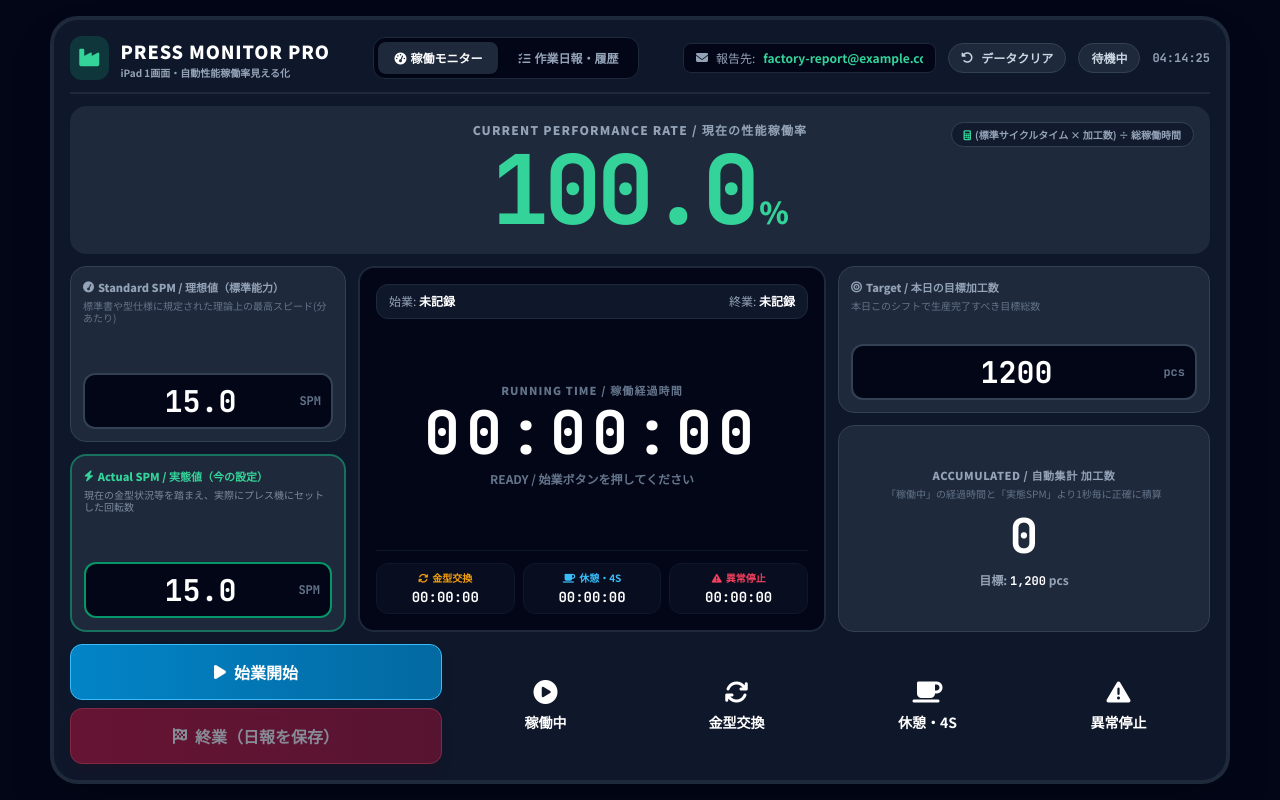
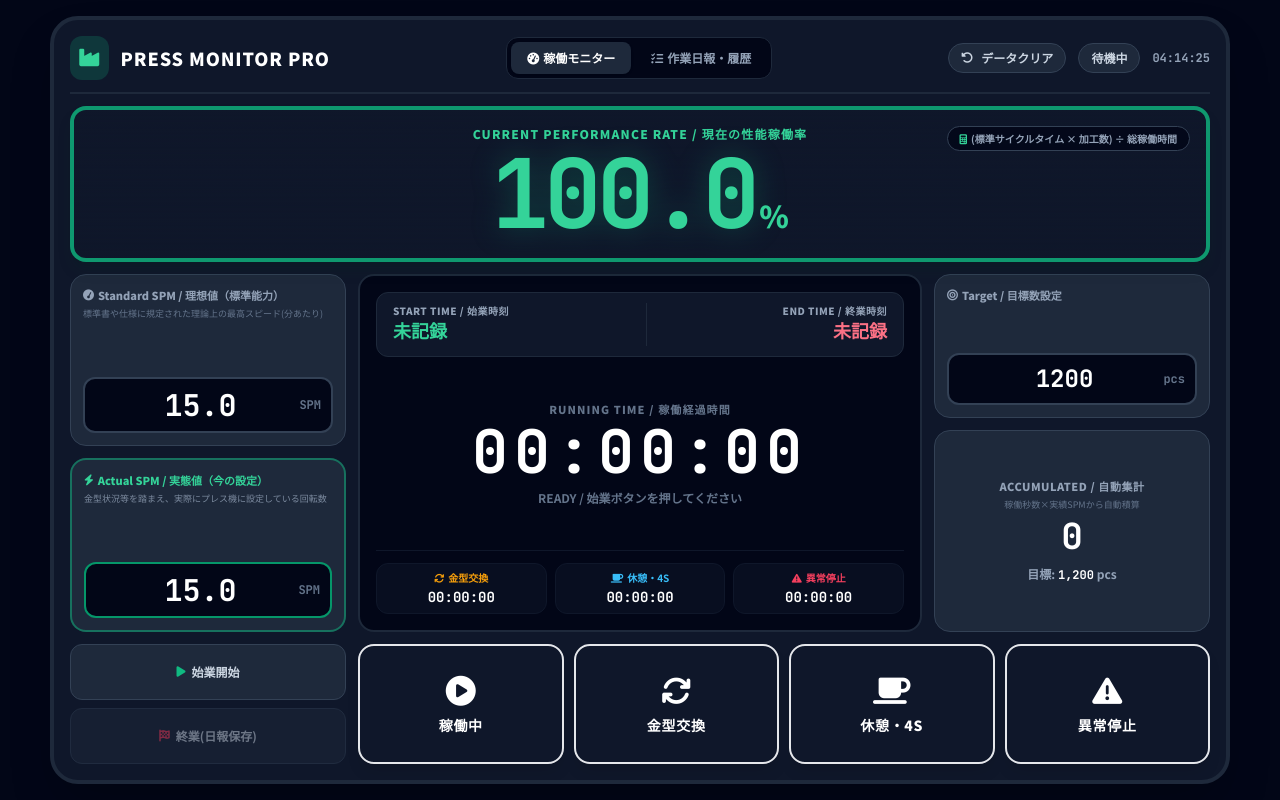
Before and after one commit to RT-acd/press_monitor_demo_v.0.2, a plain HTML site: page index.html in a window 1280 px wide. Drawn offline with nearby package versions, Linux system fonts and the light colour scheme.

Commit message:
Update index.html

```diff
--- a/index.html
+++ b/index.html
@@ -15,7 +15,7 @@
     <!-- FontAwesome (アイコン素材集) -->
     <link rel="stylesheet" href="https://cdnjs.cloudflare.com/ajax/libs/font-awesome/6.5.1/css/all.min.css">
 
-    <!-- Tailwindのカスタムカラー・フォント設定（保守性の向上） -->
+    <!-- Tailwindのカスタムカラー・フォント設定 -->
     <script>
         tailwind.config = {
             theme: {
@@ -62,7 +62,6 @@
 </head>
 <body class="bg-slate-950 text-slate-100 flex items-center justify-center p-2 sm:p-4">
 
-<!-- iPadアスペクト比にフィットする頑丈なメインコンテナ -->
 <div class="w-full max-w-[1180px] h-full max-h-[820px] bg-slate-900 border-4 border-slate-800 rounded-[28px] shadow-2xl p-4 flex flex-col gap-3 relative overflow-hidden">
 
     <!-- 共通ヘッダー -->
@@ -75,7 +74,6 @@
                 <h1 class="text-lg font-black text-white tracking-wider flex items-center gap-2">
                     PRESS MONITOR PRO
                 </h1>
-                <p class="text-[10px] text-slate-400 font-bold">iPad 1画面・自動性能稼働率見える化</p>
             </div>
         </div>
 
@@ -89,15 +87,8 @@
             </button>
         </div>
 
-        <!-- 管理設定、リセット、現在のステータス -->
+        <!-- セーフティリセット、現在のステータス -->
         <div class="flex items-center gap-3">
-            <!-- 宛先アドレス設定 -->
-            <div class="bg-slate-950 border border-slate-800 rounded-lg px-3 py-1.5 text-xs text-slate-400 flex items-center gap-2">
-                <i class="fa-solid fa-envelope"></i>
-                <span>報告先:</span>
-                <input type="email" id="report-email" value="factory-report@example.com" class="bg-transparent border-none text-emerald-400 font-bold focus:outline-none w-[160px]" title="終業報告の送信先メールアドレス">
-            </div>
-
             <!-- セーフティリセットボタン (2段階確認式) -->
             <button class="bg-slate-800 text-slate-300 border border-slate-700 hover:bg-slate-700 px-3 py-1.5 rounded-full text-xs font-bold flex items-center gap-2 transition-all active:scale-95" id="btn-reset" onclick="triggerReset()">
                 <i class="fa-solid fa-rotate-left"></i>
@@ -111,25 +102,25 @@
     <!-- ビューA: 稼働モニター (ダッシュボード) -->
     <div id="view-dashboard" class="flex-1 flex flex-col gap-3 fade-in">
 
-        <!-- 性能稼働率パネル (最上部に巨大配置) -->
-        <div class="bg-slate-800 border-3 border-slate-700 rounded-2xl p-4 flex flex-col justify-center items-center relative transition-all" id="rate-box">
-            <p class="text-xs font-black text-slate-400 tracking-widest uppercase mb-1">
+        <!-- 性能稼働率パネル (最上部にグラデーションと強いネオングローで巨大配置) -->
+        <div class="bg-gradient-to-b from-slate-900 to-slate-850 border-4 border-emerald-500/80 rounded-2xl p-4 flex flex-col justify-center items-center relative transition-all shadow-lg shadow-emerald-950/20" id="rate-box">
+            <p class="text-xs font-black text-emerald-400 tracking-widest uppercase mb-1">
                 CURRENT PERFORMANCE RATE / 現在の性能稼働率
             </p>
             <div class="flex items-baseline justify-center">
-                <span class="font-mono text-8xl font-black text-emerald-400 tracking-tighter" id="perf-rate">100.0</span>
+                <span class="font-mono text-8xl font-black text-emerald-400 tracking-tighter drop-shadow-[0_0_15px_rgba(16,185,129,0.3)]" id="perf-rate">100.0</span>
                 <span class="text-3xl text-emerald-400 font-black ml-1">%</span>
             </div>
-            <div class="absolute right-4 top-4 flex items-center gap-1 bg-slate-900/80 px-3 py-1 rounded-full border border-slate-700 text-[10px] font-bold text-slate-400">
+            <div class="absolute right-4 top-4 flex items-center gap-1 bg-slate-950/80 px-3 py-1 rounded-full border border-slate-700 text-[10px] font-bold text-slate-400">
                 <i class="fa-solid fa-calculator text-emerald-400"></i>
                 <span>(標準サイクルタイム × 加工数) ÷ 総稼働時間</span>
             </div>
         </div>
 
-        <!-- メイングリッド (左:SPM、中央:タイムクロック、右:目標・実績加工数) -->
+        <!-- メイングリッド (左:SPM、中央:タイムクロック、右:目標・実績加工数をコンパクトに) -->
         <div class="grid grid-cols-12 gap-3 flex-1 overflow-hidden">
 
-            <!-- 左側：キーボード入力設定エリア (Standard vs Actual) -->
+            <!-- 左側：キーボード入力設定エリア (Standard vs Actual) (幅: col-span-3) -->
             <div class="col-span-3 flex flex-col gap-3 h-full">
                 <!-- 標準SPM -->
                 <div class="bg-slate-800 border border-slate-700 rounded-2xl p-3 flex flex-col justify-center flex-1">
@@ -137,8 +128,8 @@
                         <i class="fa-solid fa-gauge-simple-high text-slate-400"></i>
                         <span>Standard SPM / 理想値（標準能力）</span>
                     </p>
-                    <p class="text-[10px] text-slate-500 mb-2 leading-tight">
-                        標準書や型仕様に規定された理論上の最高スピード(分あたり)
+                    <p class="text-[9px] text-slate-500 mb-2 leading-tight">
+                        標準書や仕様に規定された理論上の最高スピード(分あたり)
                     </p>
                     <div class="relative mt-auto">
                         <input type="number" id="std-spm" value="15.0" step="0.1" min="0.1" class="bg-slate-950 border-2 border-slate-700 focus:border-emerald-500 rounded-xl w-full p-2 text-white font-mono text-3xl text-center focus:outline-none transition-colors">
@@ -152,8 +143,8 @@
                         <i class="fa-solid fa-bolt text-emerald-400"></i>
                         <span>Actual SPM / 実態値（今の設定）</span>
                     </p>
-                    <p class="text-[10px] text-slate-400/80 mb-2 leading-tight">
-                        現在の金型状況等を踏まえ、実際にプレス機にセットした回転数
+                    <p class="text-[9px] text-slate-400/80 mb-2 leading-tight">
+                        金型状況等を踏まえ、実際にプレス機に設定している回転数
                     </p>
                     <div class="relative mt-auto">
                         <input type="number" id="act-spm" value="15.0" step="0.1" min="0" class="bg-slate-950 border-2 border-emerald-600 focus:border-emerald-400 rounded-xl w-full p-2 text-white font-mono text-3xl text-center focus:outline-none transition-colors">
@@ -162,12 +153,18 @@
                 </div>
             </div>
 
-            <!-- 中央：タイムクロック ＆ ロス時間内訳 -->
-            <div class="col-span-5 bg-slate-950 border-2 border-slate-800 rounded-2xl p-4 flex flex-col justify-between items-center h-full">
-                <!-- 始業・終業時間表示 -->
-                <div class="w-full flex justify-between bg-slate-900 border border-slate-800 rounded-xl px-3 py-2 text-xs">
-                    <div class="text-slate-400">始業: <span id="time-start-label" class="font-mono text-white font-bold">未記録</span></div>
-                    <div class="text-slate-400">終業: <span id="time-end-label" class="font-mono text-white font-bold">未記録</span></div>
+            <!-- 中央：タイムクロック ＆ ロス時間内訳 (幅: col-span-6 へ拡張し見やすく配置) -->
+            <div class="col-span-6 bg-slate-950 border-2 border-slate-800 rounded-2xl p-4 flex flex-col justify-between items-center h-full">
+                <!-- 始業・終業時間表示 (大型化してクッキリと常時表示) -->
+                <div class="w-full grid grid-cols-2 gap-3 bg-slate-900 border border-slate-800 rounded-xl px-4 py-2.5">
+                    <div class="text-left">
+                        <p class="text-[10px] text-slate-400 font-black tracking-wider">START TIME / 始業時刻</p>
+                        <p id="time-start-label" class="font-mono text-lg text-emerald-400 font-black">未記録</p>
+                    </div>
+                    <div class="text-right border-l border-slate-800 pl-3">
+                        <p class="text-[10px] text-slate-400 font-black tracking-wider">END TIME / 終業時刻</p>
+                        <p id="time-end-label" class="font-mono text-lg text-rose-400 font-black">未記録</p>
+                    </div>
                 </div>
 
                 <!-- 稼働中タイマー -->
@@ -175,7 +172,7 @@
                     <p class="text-[11px] font-black text-slate-500 tracking-widest mb-1">
                         RUNNING TIME / 稼働経過時間
                     </p>
-                    <div class="font-mono text-5xl sm:text-6xl text-white tracking-widest font-black leading-none" id="main-clock">
+                    <div class="font-mono text-6xl text-white tracking-widest font-black leading-none" id="main-clock">
                         00:00:00
                     </div>
                     <div class="text-xs font-bold text-slate-500 mt-2" id="clock-sub">
@@ -200,19 +197,16 @@
                 </div>
             </div>
 
-            <!-- 右側：目標数・自動集計加工数 -->
-            <div class="col-span-4 flex flex-col gap-3 h-full">
+            <!-- 右側：目標数・自動集計加工数 (幅: col-span-3 へコンパクトに縮小) -->
+            <div class="col-span-3 flex flex-col gap-3 h-full">
                 <!-- 本日の目標数入力 -->
                 <div class="bg-slate-800 border border-slate-700 rounded-2xl p-3 flex flex-col justify-center flex-1">
                     <p class="text-[11px] font-black text-slate-400 mb-1 flex items-center gap-1">
                         <i class="fa-solid fa-bullseye text-slate-400"></i>
-                        <span>Target / 本日の目標加工数</span>
-                    </p>
-                    <p class="text-[10px] text-slate-500 mb-2 leading-tight">
-                        本日このシフトで生産完了すべき目標総数
+                        <span>Target / 目標数設定</span>
                     </p>
                     <div class="relative mt-auto">
-                        <input type="number" id="target-count" value="1200" min="1" class="bg-slate-950 border-2 border-slate-700 focus:border-emerald-500 rounded-xl w-full p-2 text-white font-mono text-3xl text-center focus:outline-none transition-colors">
+                        <input type="number" id="target-count" value="1200" min="1" class="bg-slate-950 border-2 border-slate-700 focus:border-emerald-500 rounded-xl w-full p-2 text-white font-mono text-2xl text-center focus:outline-none transition-colors">
                         <span class="absolute right-3 top-1/2 -translate-y-1/2 text-slate-500 font-bold text-xs font-mono">pcs</span>
                     </div>
                 </div>
@@ -220,12 +214,12 @@
                 <!-- 自動集計の実績生産数 -->
                 <div class="bg-slate-800 border border-slate-700 rounded-2xl p-3 flex flex-col justify-center items-center flex-[1.5]">
                     <p class="text-[11px] font-black text-slate-400 mb-1 tracking-wider uppercase">
-                        Accumulated / 自動集計 加工数
+                        Accumulated / 自動集計
                     </p>
-                    <p class="text-[10px] text-slate-500 mb-3 text-center leading-tight">
-                        「稼働中」の経過時間と「実態SPM」より1秒毎に正確に積算
+                    <p class="text-[9px] text-slate-500 mb-2 text-center leading-tight">
+                        稼働秒数×実績SPMから自動積算
                     </p>
-                    <div class="font-mono text-5xl font-black text-white leading-none mb-1" id="total-count">
+                    <div class="font-mono text-4xl font-black text-white leading-none mb-1" id="total-count">
                         0
                     </div>
                     <div class="text-xs text-slate-400 font-bold mt-2">
@@ -242,10 +236,20 @@
     <div id="view-history" class="hidden flex-1 flex flex-col gap-3 fade-in overflow-hidden">
         <div class="bg-slate-850 border border-slate-800 rounded-2xl p-4 flex-1 flex flex-col gap-3 overflow-hidden">
             <div class="flex justify-between items-center">
-                <h2 class="text-base font-black text-emerald-400 flex items-center gap-2">
-                    <i class="fa-solid fa-list-check"></i>
-                    <span>保存済み日報履歴データ</span>
-                </h2>
+                <div class="flex items-center gap-4">
+                    <h2 class="text-base font-black text-emerald-400 flex items-center gap-2">
+                        <i class="fa-solid fa-list-check"></i>
+                        <span>保存済み日報履歴データ</span>
+                    </h2>
+
+                    <!-- 宛先アドレス設定 (作業日報ページで設定できるように移設) -->
+                    <div class="bg-slate-950 border border-slate-800 rounded-lg px-3 py-1.5 text-xs text-slate-400 flex items-center gap-2">
+                        <i class="fa-solid fa-envelope"></i>
+                        <span>日報報告先メール:</span>
+                        <input type="email" id="report-email" value="factory-report@example.com" class="bg-transparent border-none text-emerald-400 font-bold focus:outline-none w-[180px]" title="終業報告の送信先メールアドレス">
+                    </div>
+                </div>
+
                 <button class="bg-emerald-800 hover:bg-emerald-700 text-emerald-100 border border-emerald-600 px-4 py-1.5 rounded-lg text-xs font-bold flex items-center gap-2 active:scale-95 transition-all" onclick="exportFullHistoryToCSV()">
                     <i class="fa-solid fa-file-excel"></i>
                     <span>全履歴をエクセル(CSV)保存</span>
@@ -261,7 +265,7 @@
                             <th class="p-3 font-bold text-emerald-400">始業</th>
                             <th class="p-3 font-bold text-rose-400">終業</th>
                             <th class="p-3 font-bold">標準SPM</th>
-                            <th class="p-3 font-bold">実態SPM</th>
+                            <th class="p-3 font-bold">実績SPM</th>
                             <th class="p-3 font-bold">加工数</th>
                             <th class="p-3 font-bold">稼働時間</th>
                             <th class="p-3 font-bold text-amber-500">金型交換</th>
@@ -272,48 +276,49 @@
                         </tr>
                     </thead>
                     <tbody class="divide-y divide-slate-900" id="history-body">
-                        <!-- ここにJavaScriptで動的に行が追加されます -->
+                        <!-- JavaScriptで動的に追加されます -->
                     </tbody>
                 </table>
             </div>
         </div>
     </div>
 
-    <!-- 3. 最下部：始業・終業コントロール ＆ ステータス切り替え巨大ボタン -->
+    <!-- 3. 最下部：始業・終業コントロール(控えめ) ＆ ステータス切り替え巨大ボタン(強調) -->
     <div class="grid grid-cols-12 gap-3 h-[120px] shrink-0 mt-auto z-20">
-        <!-- 始業・終業コントロール (12列中4列) -->
-        <div class="col-span-4 grid grid-rows-2 gap-2 h-full">
-            <button class="bg-gradient-to-r from-sky-600 to-sky-700 hover:from-sky-500 hover:to-sky-600 border border-sky-400 rounded-xl text-white font-black text-base flex items-center justify-center gap-2 shadow-lg shadow-sky-950/20 active:scale-95 transition-all" onclick="startShift()" id="btn-start-shift">
-                <i class="fa-solid fa-play"></i>
+
+        <!-- 始業・終業コントロール (控えめなダーク調、幅は col-span-3 にコンパクト化) -->
+        <div class="col-span-3 grid grid-rows-2 gap-2 h-full">
+            <button class="bg-slate-800 border border-slate-700 hover:bg-slate-750 rounded-xl text-slate-300 font-bold text-xs flex items-center justify-center gap-1.5 transition-all active:scale-95" onclick="startShift()" id="btn-start-shift">
+                <i class="fa-solid fa-play text-emerald-500"></i>
                 <span>始業開始</span>
             </button>
-            <button class="bg-gradient-to-r from-rose-700 to-rose-800 hover:from-rose-600 hover:to-rose-700 border border-rose-500 rounded-xl text-white font-black text-base flex items-center justify-center gap-2 shadow-lg shadow-rose-950/20 active:scale-95 transition-all opacity-50 pointer-events-none" onclick="openEndShiftModal()" id="btn-end-shift">
-                <i class="fa-solid fa-flag-checkered"></i>
-                <span>終業（日報を保存）</span>
+            <button class="bg-slate-800 border border-slate-700 hover:bg-slate-750 rounded-xl text-slate-300 font-bold text-xs flex items-center justify-center gap-1.5 transition-all opacity-50 pointer-events-none" onclick="openEndShiftModal()" id="btn-end-shift">
+                <i class="fa-solid fa-flag-checkered text-rose-500"></i>
+                <span>終業(日報保存)</span>
             </button>
         </div>
 
-        <!-- 稼働ステータス切り替え (12列中8列) - 始業前はロックされます -->
-        <div class="col-span-8 grid grid-cols-4 gap-2 h-full">
+        <!-- 稼働ステータス切り替え (鮮やかな色、枠線、大文字、太字で極めて目立たせたボタン、幅: col-span-9) -->
+        <div class="col-span-9 grid grid-cols-4 gap-2.5 h-full">
             <!-- 稼働中ボタン / 稼働時は「一時停止」に切り替え -->
-            <button class="btn btn-running text-white rounded-xl flex flex-col justify-center items-center gap-1 active:scale-95 transition-all pointer-events-none" onclick="setStatus('RUNNING')" id="btn-RUNNING">
-                <i class="fa-solid fa-circle-play text-2xl" id="run-icon"></i>
-                <span class="text-sm font-bold" id="run-text">稼働中</span>
+            <button class="btn btn-running text-white rounded-2xl flex flex-col justify-center items-center gap-1.5 active:scale-95 transition-all pointer-events-none border-2 shadow-lg" onclick="setStatus('RUNNING')" id="btn-RUNNING">
+                <i class="fa-solid fa-circle-play text-3xl" id="run-icon"></i>
+                <span class="text-sm font-black tracking-wider" id="run-text">稼働中</span>
             </button>
             <!-- 金型交換 -->
-            <button class="btn btn-mold text-white rounded-xl flex flex-col justify-center items-center gap-1 active:scale-95 transition-all pointer-events-none" onclick="setStatus('MOLD')" id="btn-MOLD">
-                <i class="fa-solid fa-arrows-rotate text-2xl"></i>
-                <span class="text-sm font-bold">金型交換</span>
+            <button class="btn btn-mold text-white rounded-2xl flex flex-col justify-center items-center gap-1.5 active:scale-95 transition-all pointer-events-none border-2 shadow-lg" onclick="setStatus('MOLD')" id="btn-MOLD">
+                <i class="fa-solid fa-arrows-rotate text-3xl"></i>
+                <span class="text-sm font-black tracking-wider">金型交換</span>
             </button>
             <!-- 休憩・4S -->
-            <button class="btn btn-break text-white rounded-xl flex flex-col justify-center items-center gap-1 active:scale-95 transition-all pointer-events-none" onclick="setStatus('BREAK')" id="btn-BREAK">
-                <i class="fa-solid fa-coffee text-2xl"></i>
-                <span class="text-sm font-bold">休憩・4S</span>
+            <button class="btn btn-break text-white rounded-2xl flex flex-col justify-center items-center gap-1.5 active:scale-95 transition-all pointer-events-none border-2 shadow-lg" onclick="setStatus('BREAK')" id="btn-BREAK">
+                <i class="fa-solid fa-coffee text-3xl"></i>
+                <span class="text-sm font-black tracking-wider">休憩・4S</span>
             </button>
             <!-- 異常停止 -->
-            <button class="btn btn-stop text-white rounded-xl flex flex-col justify-center items-center gap-1 active:scale-95 transition-all pointer-events-none" onclick="setStatus('STOP')" id="btn-STOP">
-                <i class="fa-solid fa-triangle-exclamation text-2xl"></i>
-                <span class="text-sm font-bold">異常停止</span>
+            <button class="btn btn-stop text-white rounded-2xl flex flex-col justify-center items-center gap-1.5 active:scale-95 transition-all pointer-events-none border-2 shadow-lg" onclick="setStatus('STOP')" id="btn-STOP">
+                <i class="fa-solid fa-triangle-exclamation text-3xl"></i>
+                <span class="text-sm font-black tracking-wider">異常停止</span>
             </button>
         </div>
     </div>
@@ -363,7 +368,7 @@
         INITIAL_STANDARD_SPM: 15.0,    // 標準SPMの初期値
         INITIAL_TARGET_COUNT: 1200,    // 目標数の初期値
         RESET_TIMEOUT_MS: 5000,        // リセットボタンが通常状態に戻る猶予時間
-        LOCAL_STORAGE_KEY: 'press_viz_logs_v2.3', // 過去ログの保存先キー名
+        LOCAL_STORAGE_KEY: 'press_viz_logs_v2.4', // 過去ログの保存先キー名
         PERFORMANCE_GOOD_LIMIT: 95,    // 稼働率グリーン（良好）の閾値(%)
         PERFORMANCE_NORMAL_LIMIT: 85,  // 稼働率イエロー（警告）の閾値(%)
     };
@@ -574,13 +579,14 @@
     // ==========================================
     //   6. 始業・終業フロー処理
     // ==========================================
-    // 「始業開始」ボタン押下
+    // 「始業開始」ボタン押下 (始業と稼働計測を切り分け)
     function startShift() {
         if (state.isShiftActive) return;
 
         state.isShiftActive = true;
         state.startTime = new Date();
 
+        // 画面上に始業時刻を常時表示
         timeStartLabel.innerText = state.startTime.toTimeString().split(' ')[0];
         timeEndLabel.innerText = "稼働中...";
 
@@ -591,12 +597,13 @@
         // 各種状態切り替えボタンをロック解除（半透明解除、タップ可能）
         document.querySelectorAll('.btn').forEach(b => {
             b.classList.remove('pointer-events-none');
-            b.style.opacity = '0.4';
+            b.style.opacity = '1'; // ビビッドに際立たせる
         });
 
-        // 始業と同時に、自動的に「生産中（稼働中）」ステータスに移行
-        setStatus('RUNNING');
-        showToast("始業時間を記録しました。自動で測定を開始します。");
+        // 始業開始時は「待機中」とし、自動でRUNNINGには移行しない
+        setStatus('IDLE');
+        clockSub.innerText = 'READY / 稼働開始ボタンを押してください';
+        showToast("始業時間を記録しました。下の「稼働中」を押すと計測が始まります。");
     }
 
     // 終業確認モーダルを開く
@@ -684,7 +691,7 @@
         triggerAutoEmail(record);
     }
 
-    // メールアプリの起動
+    // メールアプリの起動 (指定の報告先アドレスを読込)
     function triggerAutoEmail(rec) {
         const emailAddress = document.getElementById('report-email').value || 'report@example.com';
         const subject = encodeURIComponent(`【プレス日報】実績報告_${rec.date}_${rec.start}〜${rec.end}`);
@@ -694,16 +701,16 @@
             `----------------------------------------\n` +
             `■ 本日の日報実績概要\n` +
             `----------------------------------------\n` +
-            `・日付: ${rec.date}\n` +
-            `・稼働時間帯: ${rec.start} 〜 ${rec.end}\n` +
-            `・標準SPM (標準): ${rec.standardSPM}\n` +
-            `・実態SPM (設定値): ${rec.actualSPM}\n` +
-            `・自動集計加工数: ${rec.count} pcs\n` +
-            `・正味生産稼働時間: ${rec.running}\n` +
-            `・金型段取交換時間: ${rec.mold}\n` +
-            `・休憩・4S時間: ${rec.break}\n` +
-            `・異常トラブル停止: ${rec.stop}\n` +
-            `・性能稼働率実績: ${rec.perfRate}%\n` +
+            `• 日付: ${rec.date}\n` +
+            `• 稼働時間帯: ${rec.start} 〜 ${rec.end}\n` +
+            `• 標準SPM (標準): ${rec.standardSPM}\n` +
+            `• 実態SPM (設定値): ${rec.actualSPM}\n` +
+            `• 自動集計加工数: ${rec.count} pcs\n` +
+            `• 正味生産稼働時間: ${rec.running}\n` +
+            `• 金型段取交換時間: ${rec.mold}\n` +
+            `• 休憩・4S時間: ${rec.break}\n` +
+            `• 異常トラブル停止: ${rec.stop}\n` +
+            `• 性能稼働率実績: ${rec.perfRate}%\n` +
             `----------------------------------------\n\n` +
             `※こちらのメールはiPadから自動作成されています。\n` +
             `送信ボタンを押すだけで日報完了となります。`;
```
